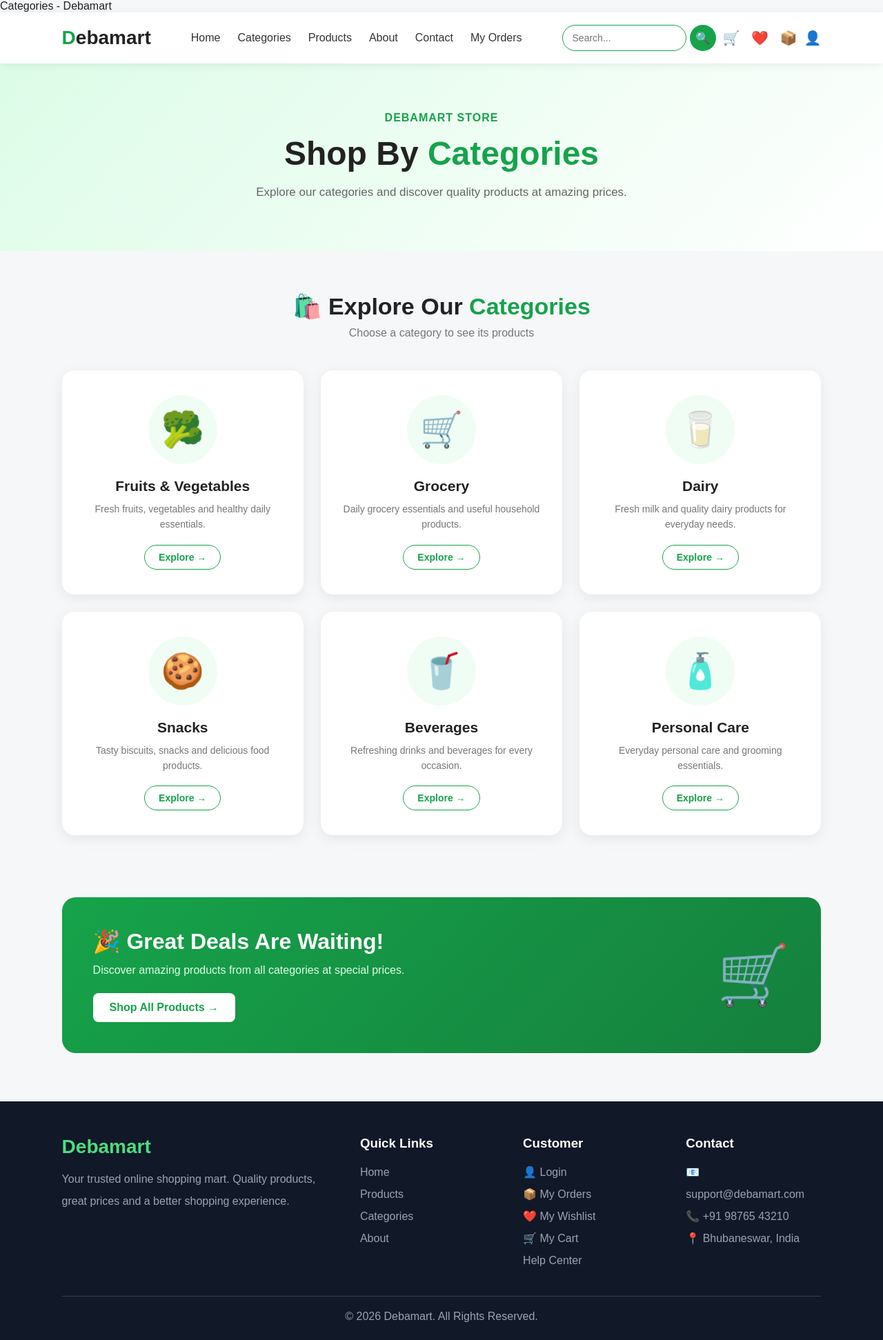
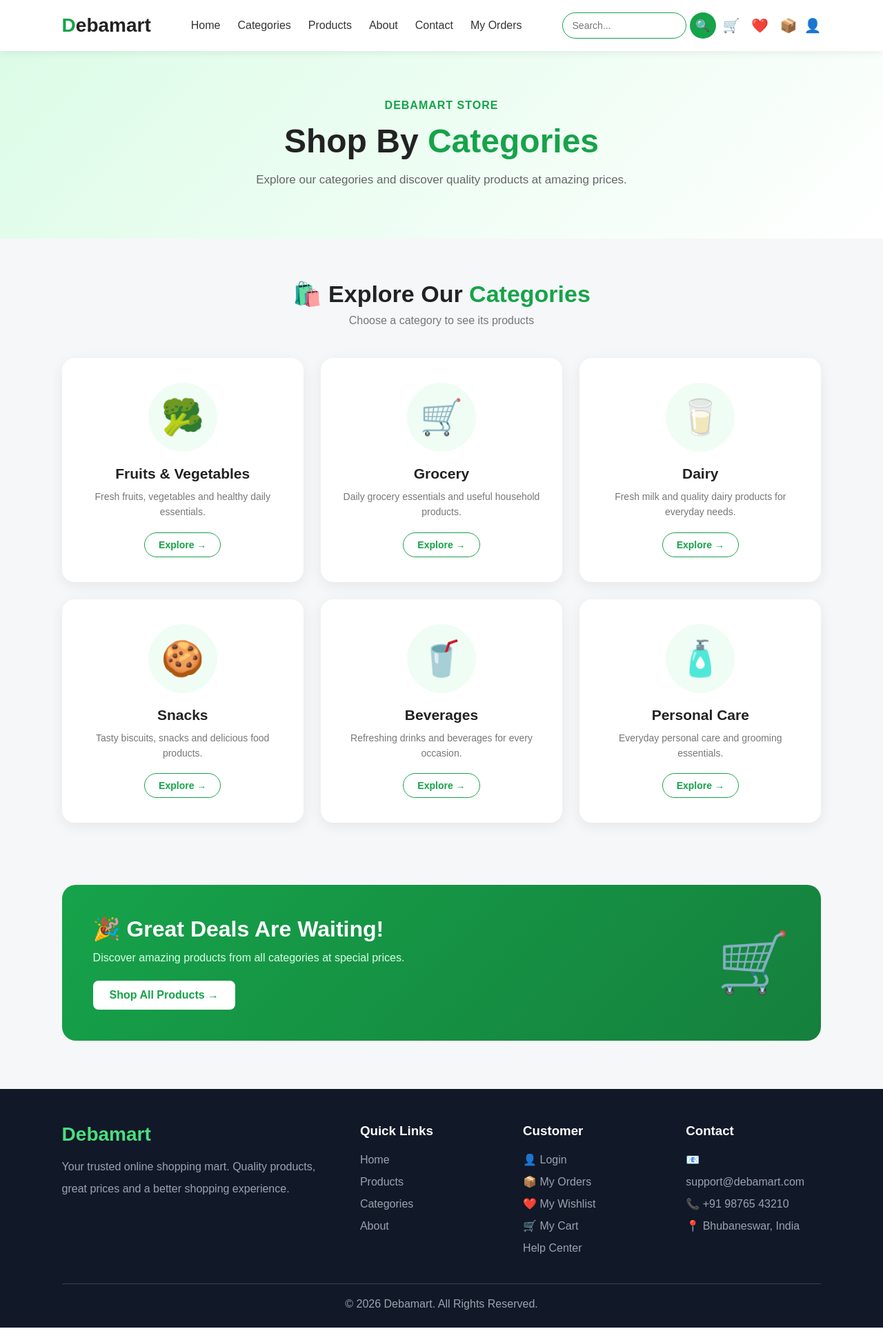
Before and after one commit to gdebasish611-bit/debamart, a Django app: page /categories/ in a window 1280 px wide. Shown: the whole page at 69% size. Run offline with Django 5.2, Linux system fonts and the light colour scheme.

Commit message:
Fix template filename casing

```diff
--- a/home/templates/Categories.html
+++ b/home/templates/categories.html
@@ -1,6 +1,6 @@
 {% extends "base.html" %}
 
-{% block title %}Categories - Debamart{% endblock title %}
+{% block title %}{% endblock title %}
 
 {% block body %}
 
```
Also changed, not shown: home/templates/about.html (renamed from home/templates/About.html), home/templates/contact.html (renamed from home/templates/Contact.html), home/templates/products.html (renamed from home/templates/Products.html).
